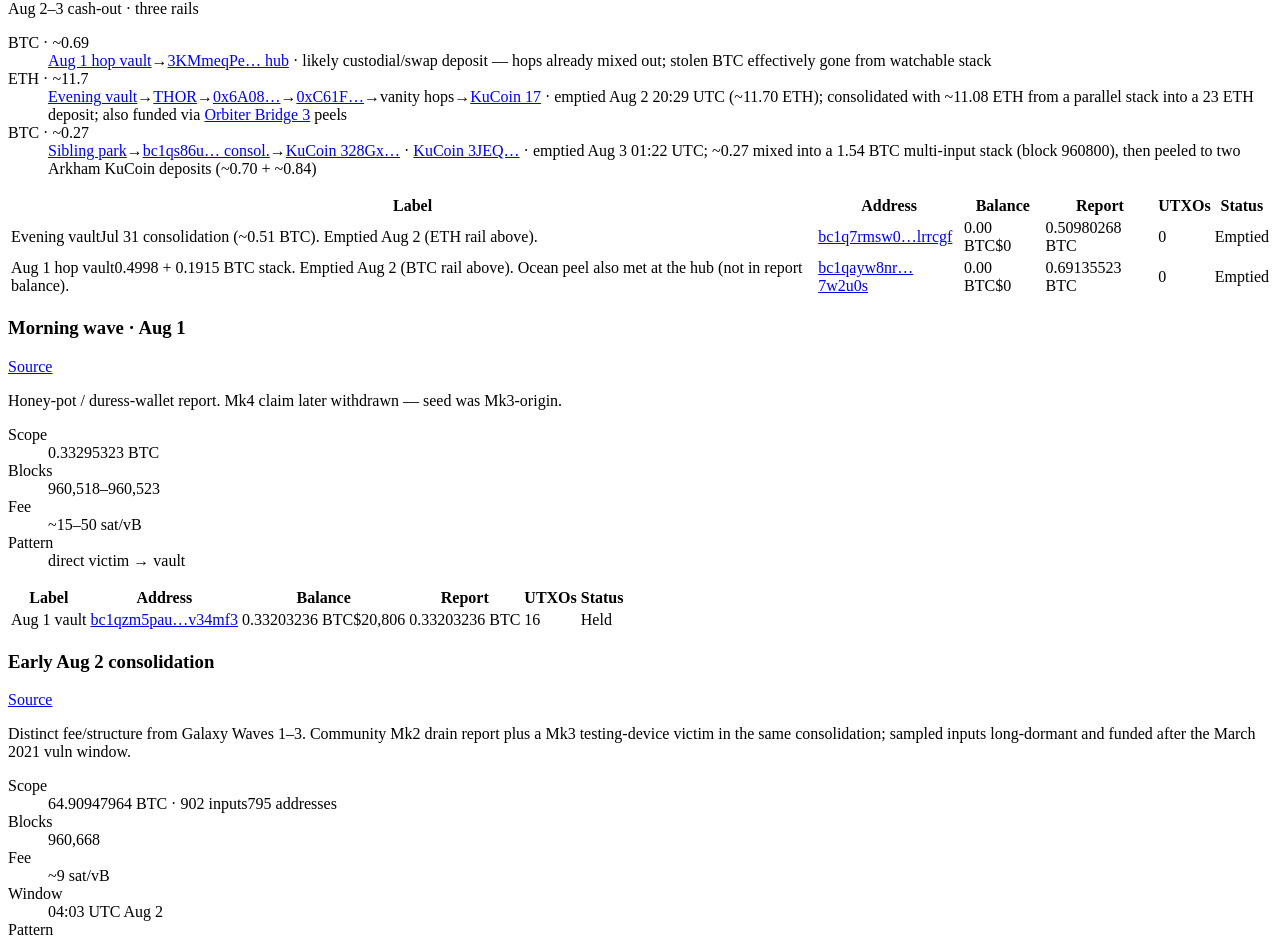
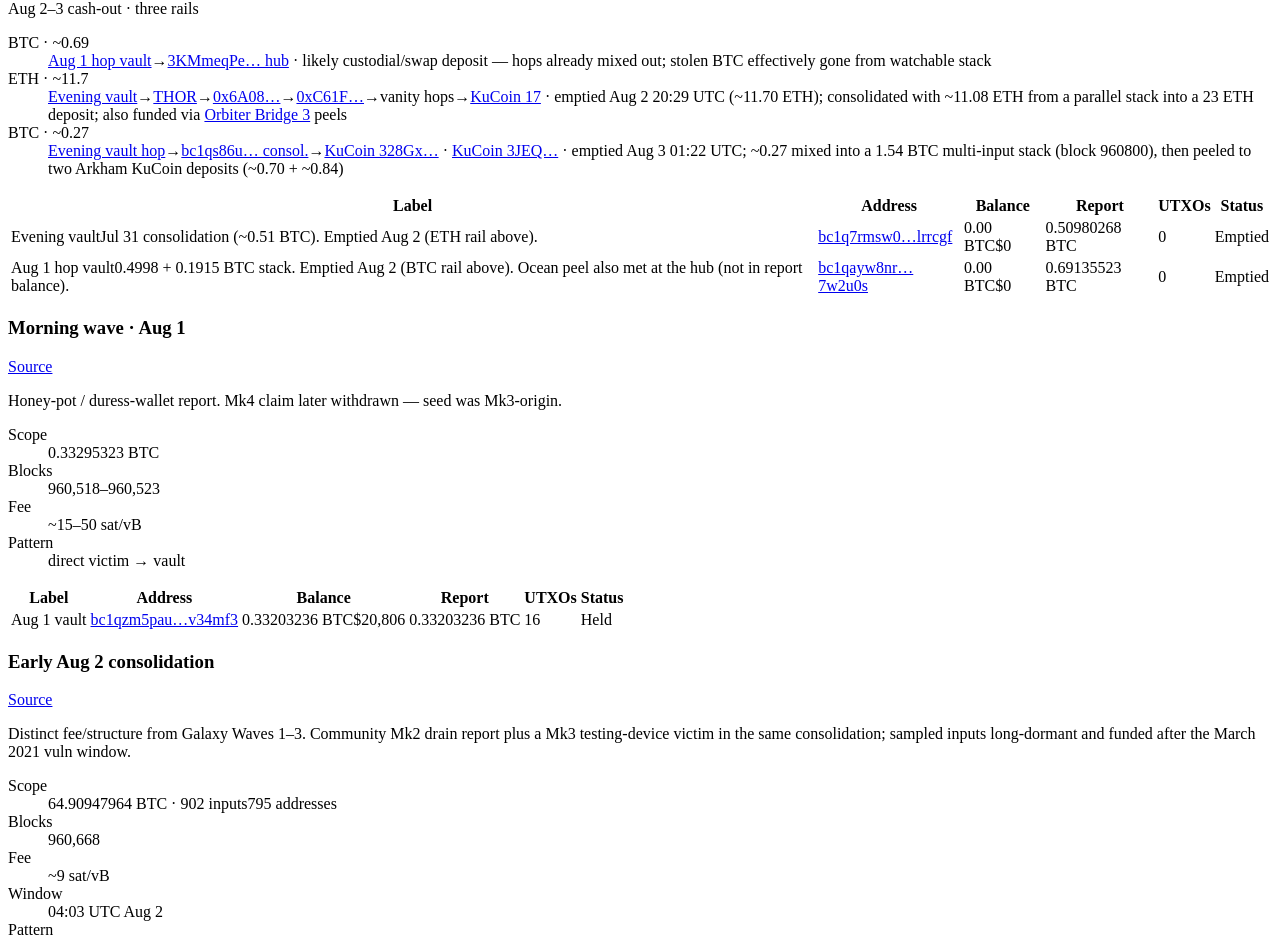
Before and after one commit to SamSamskies/coldcard-hack-tracker, a React (Vite) app: page / in a window 1280 px wide. Shown: the part 4412-5351 px from the top of the page. Built offline with nearby package versions, Linux system fonts and the light colour scheme; no server answers; the HTML template or start-up script is replaced by a standard one.

Commit message:
fix: update link text in cash-out flow component
- Changed the link text from "Sibling park" to "Evening vault hop" for improved clarity in the cash-out flow.

```diff
--- a/src/components/AddressList.tsx
+++ b/src/components/AddressList.tsx
@@ -549,7 +549,7 @@ function EveningCashoutFlow() {
               target="_blank"
               rel="noreferrer"
             >
-              Sibling park
+              Evening vault hop
             </a>
             <span className="cashout-arrow" aria-hidden="true">
               →
```
